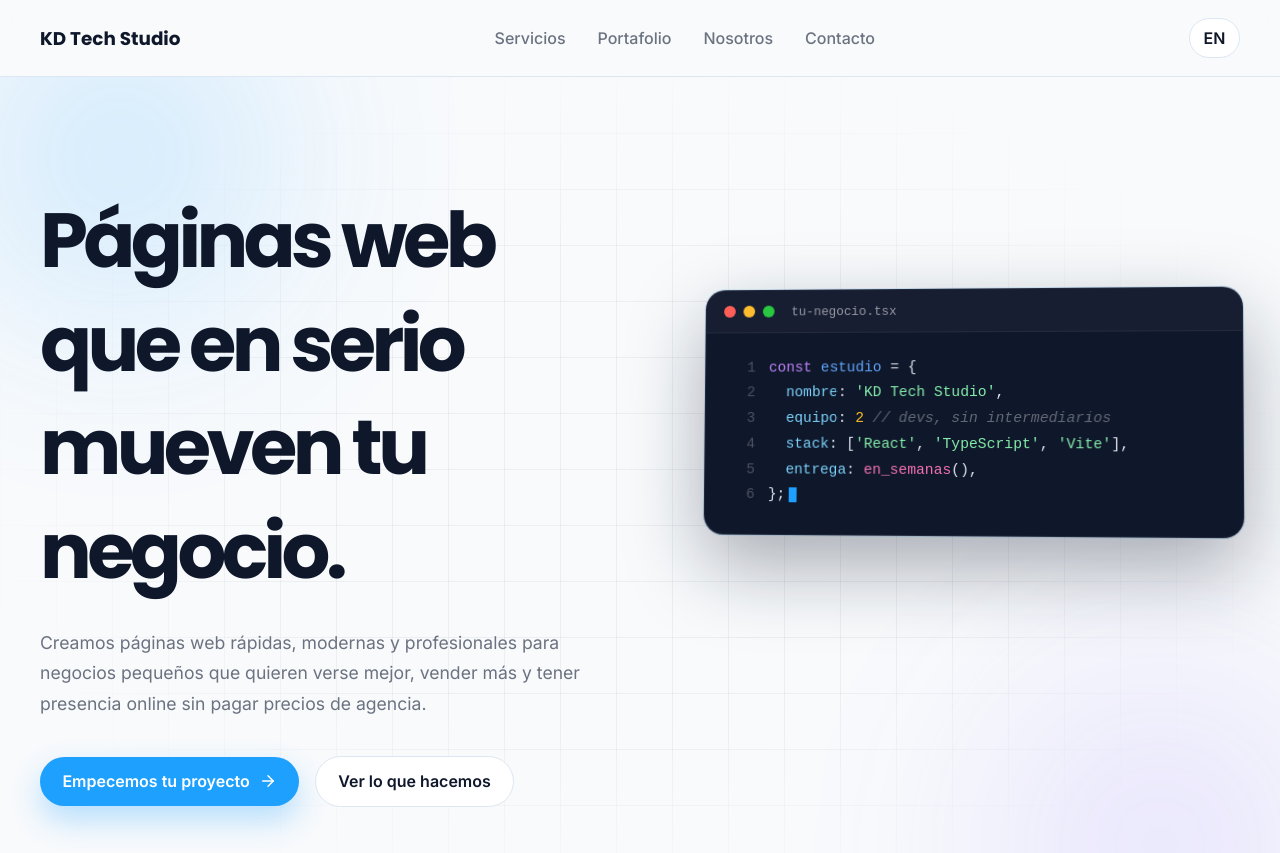
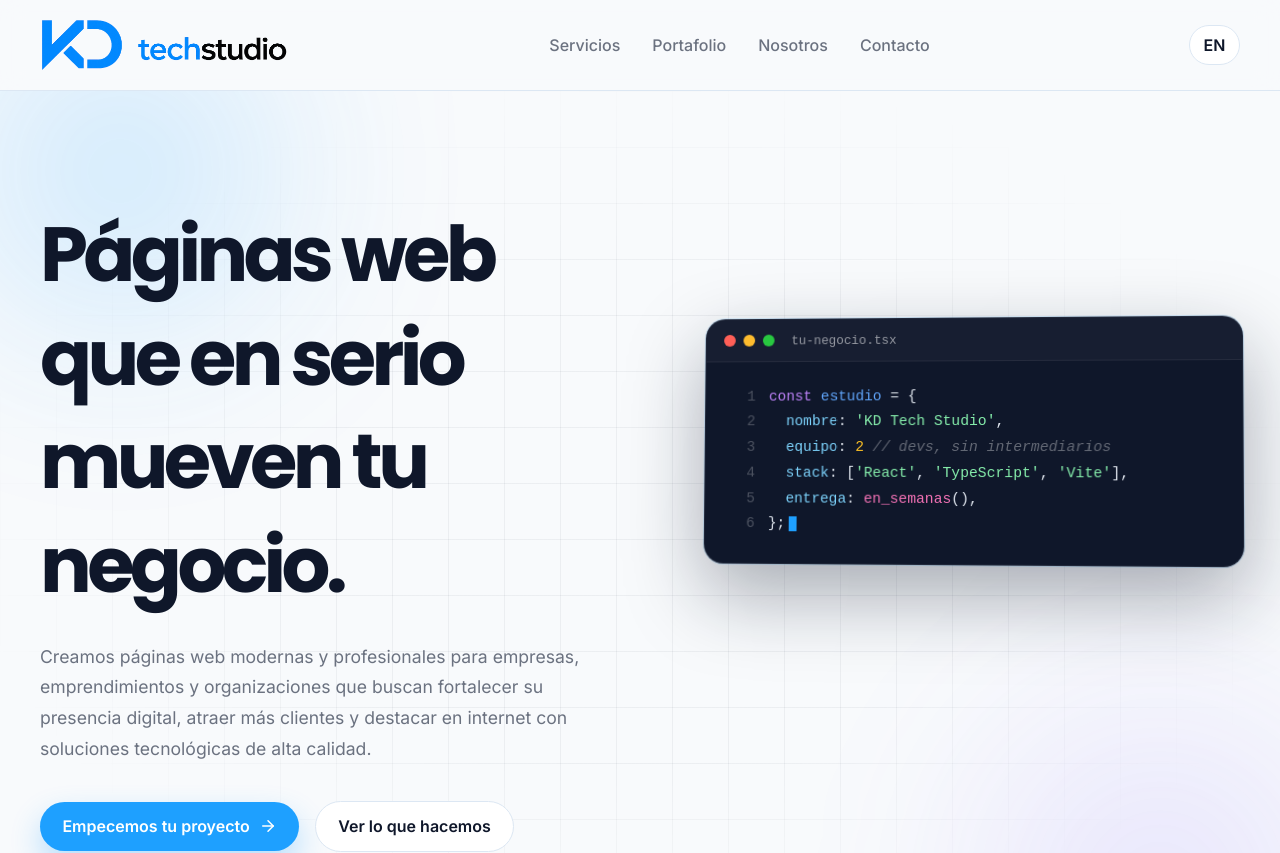
Before and after one commit to karagon-dev/kd-tech-studio-web, a React (Vite) app: page / in a window 1280 px wide. Shown: the top 853 px of the page. Built offline with nearby package versions, Linux system fonts and the light colour scheme.

Commit message:
cambio logo

```diff
--- a/index.html
+++ b/index.html
@@ -5,7 +5,7 @@
     <link rel="icon" type="image/svg+xml" href="/favicon.svg" />
     <meta name="viewport" content="width=device-width, initial-scale=1.0" />
     <link rel="canonical" href="https://kdtechstudio.com/" />
-    <meta name="description" content="Creamos páginas web rápidas, modernas y profesionales para negocios pequeños que quieren verse mejor, vender más y tener presencia online sin pagar precios de agencia." />
+    <meta name="description" content="Creamos páginas web modernas y profesionales para empresas, emprendimientos y organizaciones que buscan fortalecer su presencia digital, atraer más clientes y destacar en internet con soluciones tecnológicas de alta calidad." />
     <meta name="keywords" content="páginas web, desarrollo web, sitios web para negocios, Costa Rica, KD Tech Studio, landing pages, diseño web" />
     <meta name="author" content="KD Tech Studio" />
     <meta property="og:title" content="KD Tech Studio | Páginas web para negocios pequeños" />
--- a/src/components/Navbar/Navbar.scss
+++ b/src/components/Navbar/Navbar.scss
@@ -9,17 +9,24 @@
   &__container {
     width: min(100% - 2rem, var(--container-width));
     margin: 0 auto;
-    height: 76px;
+    height: 90px;
     display: flex;
     align-items: center;
     justify-content: space-between;
   }
 
   &__brand {
-    font-family: 'Poppins', sans-serif;
-    font-size: 1.15rem;
-    font-weight: 700;
+    display: flex;
+    align-items: center;
+    gap: 0.75rem;
     color: var(--color-primary-dark);
+  }
+
+  &__logo {
+    display: block;
+    height: 52px;
+    width: auto;
+    object-fit: contain;
   }
 
   &__links {
--- a/src/components/Navbar/Navbar.tsx
+++ b/src/components/Navbar/Navbar.tsx
@@ -1,4 +1,5 @@
 import { useTranslation } from 'react-i18next';
+import logo from '../../assets/logo.png';
 import './Navbar.scss';
 
 export function Navbar() {
@@ -12,7 +13,7 @@ export function Navbar() {
     <header className="navbar">
       <div className="navbar__container">
         <a href="/" className="navbar__brand">
-          KD Tech Studio
+          <img src={logo} alt="KD Tech Studio" className="navbar__logo" />
         </a>
 
         <nav className="navbar__links">
--- a/src/locales/es.json
+++ b/src/locales/es.json
@@ -10,7 +10,7 @@
     "eyebrow": "Dos devs · Un estudio · Código real",
     "availability": "",
     "title": "Páginas web que en serio mueven tu negocio.",
-    "subtitle": "Creamos páginas web rápidas, modernas y profesionales para negocios pequeños que quieren verse mejor, vender más y tener presencia online sin pagar precios de agencia.",
+    "subtitle": "Creamos páginas web modernas y profesionales para empresas, emprendimientos y organizaciones que buscan fortalecer su presencia digital, atraer más clientes y destacar en internet con soluciones tecnológicas de alta calidad.",
     "ctaPrimary": "Empecemos tu proyecto",
     "ctaSecondary": "Ver lo que hacemos",
     "codeFile": "tu-negocio.tsx",
@@ -119,7 +119,7 @@
 
     "title": "Dos desarrolladores, sin intermediarios, las mismas personas que construyen tu sitio.",
 
-    "description": "KD Tech Studio trabaja codo a codo con negocios pequeños para lanzar sitios rápidos y profesionales sin capas de ventas. Comunicación directa con quien desarrolla tu proyecto y soluciones pensadas para que tu marca funcione en internet.",
+    "description": "KD Tech Studio trabaja junto a empresas y negocios de cualquier tamaño para crear soluciones web profesionales adaptadas a sus objetivos. Comunicación directa, desarrollo a medida y tecnología pensada para impulsar la presencia digital de tu marca.",
 
     "terminal": {
       "whoami": "dos developers, un estudio",
```
Also changed, not shown: src/assets/logo.png (added).
